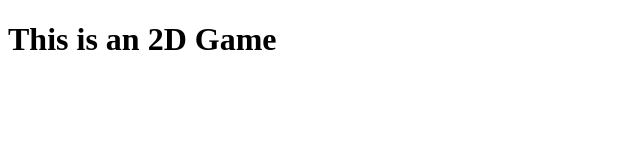
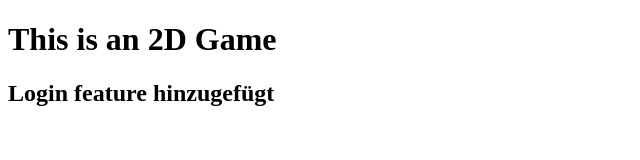
Before and after one commit to Spotlas/ue-merge-conflict-spotlas, a plain HTML site: page index.html in a window 1280 px wide. Shown: the whole page, without its empty margins (0-640 px from the left). Drawn offline with Linux system fonts and the light colour scheme.

Commit message:
index html verändert

```diff
--- a/index.html
+++ b/index.html
@@ -7,5 +7,6 @@
 </head>
 <body>
     <h1>This is an 2D Game</h1>
+    <h2>Login feature hinzugefügt</h2>
 </body>
 </html>
```
